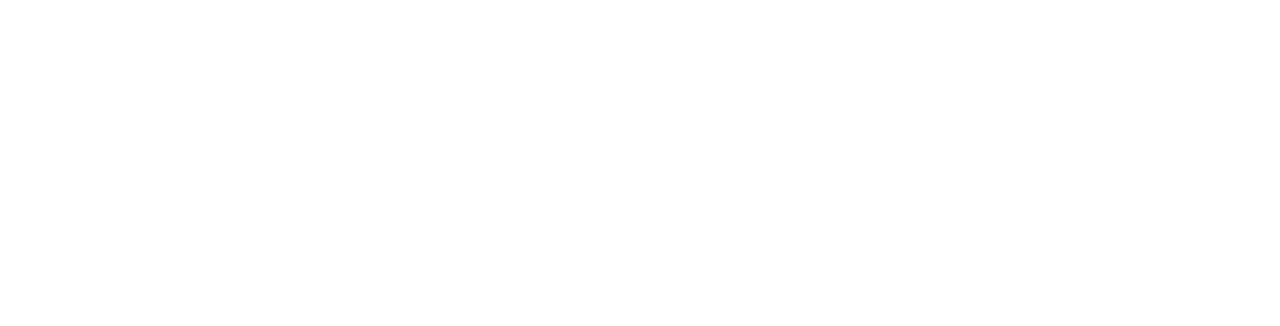
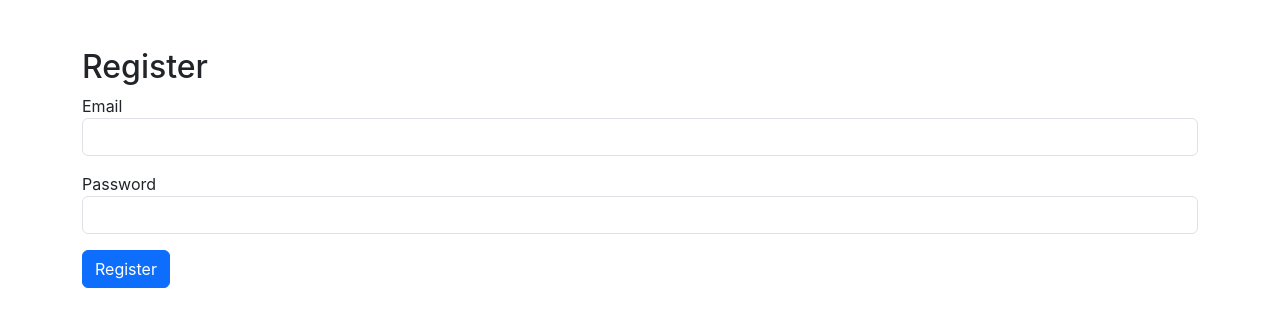
Before and after one commit to simbot125/CIS5500-Project, a React (Create React App) app in the folder song-recommendation-website/: page /register in a window 1280 px wide. Before the commit this address had no page. Shown: the top 326 px of the page. Built offline with nearby package versions, Linux system fonts and the light colour scheme.

Commit message:
update- register

```diff
--- a/song-recommendation-website/src/App.js
+++ b/song-recommendation-website/src/App.js
@@ -9,7 +9,7 @@
 import PlaylistRecommendationPage from './components/PlaylistRecommendationPage';
 import UserProfilePage from './components/UserProfilePage';
 import FavoritesPage from './components/FavoritesPage';
-
+import Register from './components/Register'; // Import the Register component
 
 const App = () => {
   return (
@@ -25,14 +25,11 @@
           <Route path="/playlist-recommendation" element={<PlaylistRecommendationPage />} />
           <Route path="/user-profile" element={<UserProfilePage />} />
           <Route path="/favorites" element={<FavoritesPage />} />
-          <Route path="/" element={<HomePage />} />
-          <Route path="/user-profile" element={<UserProfilePage />} />
+          <Route path="/register" element={<Register />} /> {/* Add Register Route */}
         </Routes>
       </div>
     </Router>
   );
 };
 
-
-
 export default App;
--- a/song-recommendation-website/src/components/HomePage.js
+++ b/song-recommendation-website/src/components/HomePage.js
@@ -3,6 +3,7 @@
 import 'bootstrap/dist/css/bootstrap.min.css';
 import UserProfilePage from './UserProfilePage';
 import GoogleLoginButton from './GoogleLoginButton';
+import Register from './Register'; // Import the Register component
 
 const HomePage = () => {
   const [isLoggedIn, setIsLoggedIn] = useState(() => {
@@ -26,6 +27,13 @@
     setIsLoggedIn(false);
     setUserName('');
     localStorage.removeItem('user');
+    navigate('/');
+  };
+
+  const handleRegisterSuccess = (user) => {
+    setIsLoggedIn(true);
+    setUserName(user.email);
+    localStorage.setItem('user', JSON.stringify(user));
     navigate('/');
   };
 
@@ -69,9 +77,14 @@
                   </li>
                 </>
               ) : (
-                <li className="nav-item">
-                  <GoogleLoginButton onLoginSuccess={handleLogin} onLogout={handleLogout} />
-                </li>
+                <>
+                  <li className="nav-item">
+                    <Link className="nav-link" to="/register">Register</Link>
+                  </li>
+                  <li className="nav-item">
+                    <GoogleLoginButton onLoginSuccess={handleLogin} onLogout={handleLogout} />
+                  </li>
+                </>
               )}
             </ul>
           </div>
@@ -144,6 +157,7 @@
 
       <Routes>
         <Route path="/user-profile" element={<UserProfilePage />} />
+        <Route path="/register" element={<Register onRegisterSuccess={handleRegisterSuccess} />} />
       </Routes>
     </div>
   );
```
